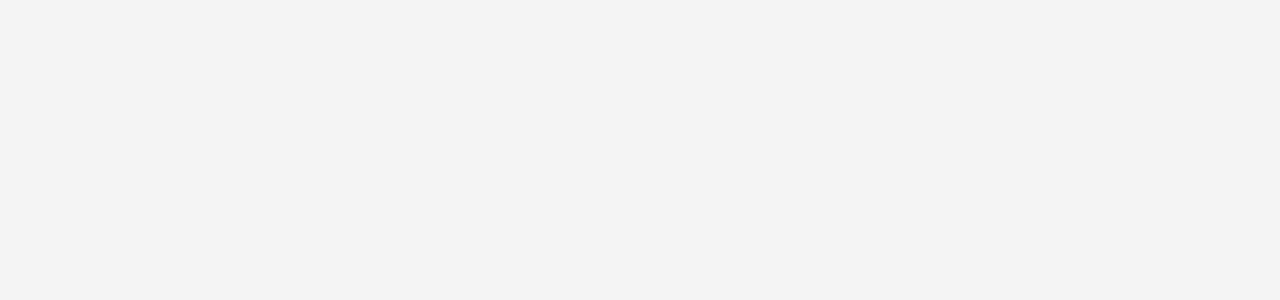
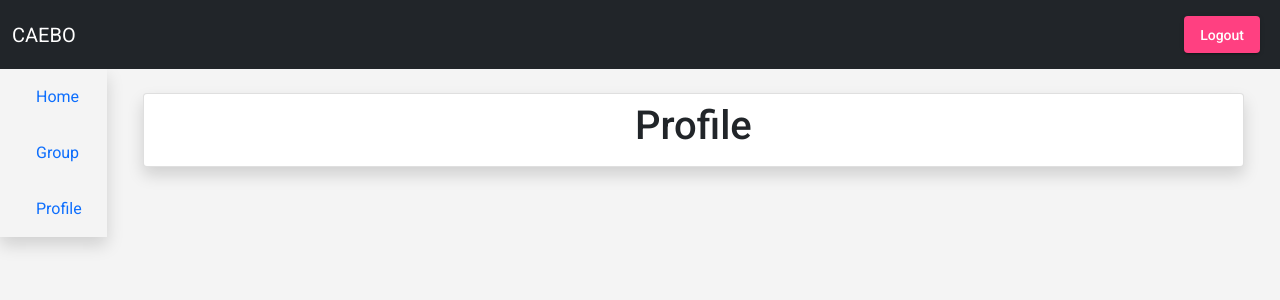
Before and after one commit to centralMOcode/CAEBO-Angular, an Angular app in the folder src/: page /profile in a window 1280 px wide. Before the commit this address led to /. Shown: the top 300 px of the page. Built offline with nearby package versions, Linux system fonts and the light colour scheme.

Commit message:
Mocked up an initial profile component and added it to the sidebar routing.

```diff
--- a/src/src/app/app-routing.module.ts
+++ b/src/src/app/app-routing.module.ts
@@ -4,6 +4,7 @@ import { Routes, RouterModule } from '@angular/router';
 import { HomeComponent } from './components/home/home.component';
 import { LayoutComponent } from './components/layout/layout.component';
 import { LoginComponent } from './components/login/login.component';
+import { ProfileComponent } from './components/profile/profile.component';
 import { RegistrationComponent } from './components/registration/registration.component';
 
 
@@ -11,7 +12,8 @@ const routes: Routes = [
   { path: '', redirectTo: '/login', pathMatch: 'full'},
 
   { path: '', component: LayoutComponent, children: [
-    { path: 'home', component: HomeComponent }
+    { path: 'home', component: HomeComponent },
+    { path: 'profile', component: ProfileComponent }
   ]
   },
 
--- a/src/src/app/app.module.ts
+++ b/src/src/app/app.module.ts
@@ -19,6 +19,7 @@ import { MatSidenavModule } from '@angular/material/sidenav';
 import {MatIconModule} from '@angular/material/icon';
 import { RegistrationComponent } from 'src/app/components/registration/registration.component';
 import { SidebarComponent } from './components/sidebar/sidebar.component';
+import { ProfileComponent } from './components/profile/profile.component';
 
 @NgModule({
   declarations: [
@@ -29,7 +30,8 @@ import { SidebarComponent } from './components/sidebar/sidebar.component';
     LayoutComponent,
     LoginComponent,
     RegistrationComponent,
-    SidebarComponent
+    SidebarComponent,
+    ProfileComponent
   ],
   imports: [
     BrowserModule,
--- a/src/src/app/components/home/home.component.html
+++ b/src/src/app/components/home/home.component.html
@@ -1,5 +1,5 @@
 <div *ngIf="userSession.user && !submitting" class="d-flex justify-content-center p-4">
-    <div class="card shadow w-50 d-flex align-items-center">
+    <div class="card shadow w-100 d-flex align-items-center">
             <div class="p-2">
                 <h1>Home</h1>
             </div>
--- a/src/src/app/components/login/login.component.html
+++ b/src/src/app/components/login/login.component.html
@@ -41,7 +41,7 @@
                     <br>
                     <div class="row">
                         <div class="col md-1">
-                            <button mat-raised-button color="'accent'" type="submit" [disabled]="submitting || loginForm.invalid">
+                            <button mat-raised-button color="accent" type="submit" [disabled]="submitting || loginForm.invalid">
                                 <span *ngIf="!submitting">{{ submitting ? 'Logging in' : 'Log in' }}</span>
                                 <mat-spinner *ngIf="submitting" aria-label="submitting" color="primary" [diameter]="30"></mat-spinner>
                             </button>
--- /dev/null
+++ b/src/src/app/components/profile/profile.component.html
@@ -0,0 +1,7 @@
+<div class="d-flex justify-content-center p-4">
+    <div class="card shadow w-100 d-flex align-items-center">
+        <div class="p-2">
+            <h1>Profile</h1>
+        </div>
+    </div>
+</div>
--- /dev/null
+++ b/src/src/app/components/profile/profile.component.ts
@@ -0,0 +1,15 @@
+import { Component, OnInit } from '@angular/core';
+
+@Component({
+  selector: 'app-profile',
+  templateUrl: './profile.component.html',
+  styleUrls: ['./profile.component.css']
+})
+export class ProfileComponent implements OnInit {
+
+  constructor() { }
+
+  ngOnInit(): void {
+  }
+
+}
--- a/src/src/app/components/sidebar/sidebar.component.html
+++ b/src/src/app/components/sidebar/sidebar.component.html
@@ -1,14 +1,11 @@
 <nav class="nav flex-column">
-    <div>
-        <h3>{{ page }}</h3>
+    <div class="nav-item p-2">
+        <a [ngClass]="{ 'sidebar-link-active' : page == 1  }" class="nav-link" aria-current="page" href="/home" (click)="setPage(1)">Home</a>
     </div>
     <div class="nav-item p-2">
-        <a [ngClass]="{ 'sidebar-link-active' : page === 'Home' }" class="nav-link" aria-current="page" href="/home">Home</a>
+        <a [ngClass]="{ 'sidebar-link-active' : page == 2 }" class="nav-link" aria-current="page" href="/home" (click)="setPage(2)">Group</a>
     </div>
     <div class="nav-item p-2">
-        <a [ngClass]="{ active : page === 'Group' }" class="nav-link" aria-current="page" href="/home">Group</a>
-    </div>
-    <div class="nav-item p-2">
-        <a [ngClass]="{ active : page === 'Profile' }" class="nav-link" aria-current="page" href="/home">Profile</a>
+        <a [ngClass]="{ 'sidebar-link-active' : page == 3 }" class="nav-link" aria-current="page" href="/profile" (click)="setPage(3)">Profile</a>
     </div>
 </nav>
--- a/src/src/app/components/sidebar/sidebar.component.ts
+++ b/src/src/app/components/sidebar/sidebar.component.ts
@@ -6,11 +6,14 @@ import { Component, OnInit } from '@angular/core';
   styleUrls: ['./sidebar.component.css']
 })
 export class SidebarComponent implements OnInit {
-  page: string = "Home";
+  page: number;
 
   constructor() { }
 
   ngOnInit(): void {
   }
 
+  setPage(page: number) {
+    this.page = page;
+  }
 }
```
Also changed, not shown: src/src/app/components/profile/profile.component.css (added), 1 other file (tests, documents, lock files or other folders).
